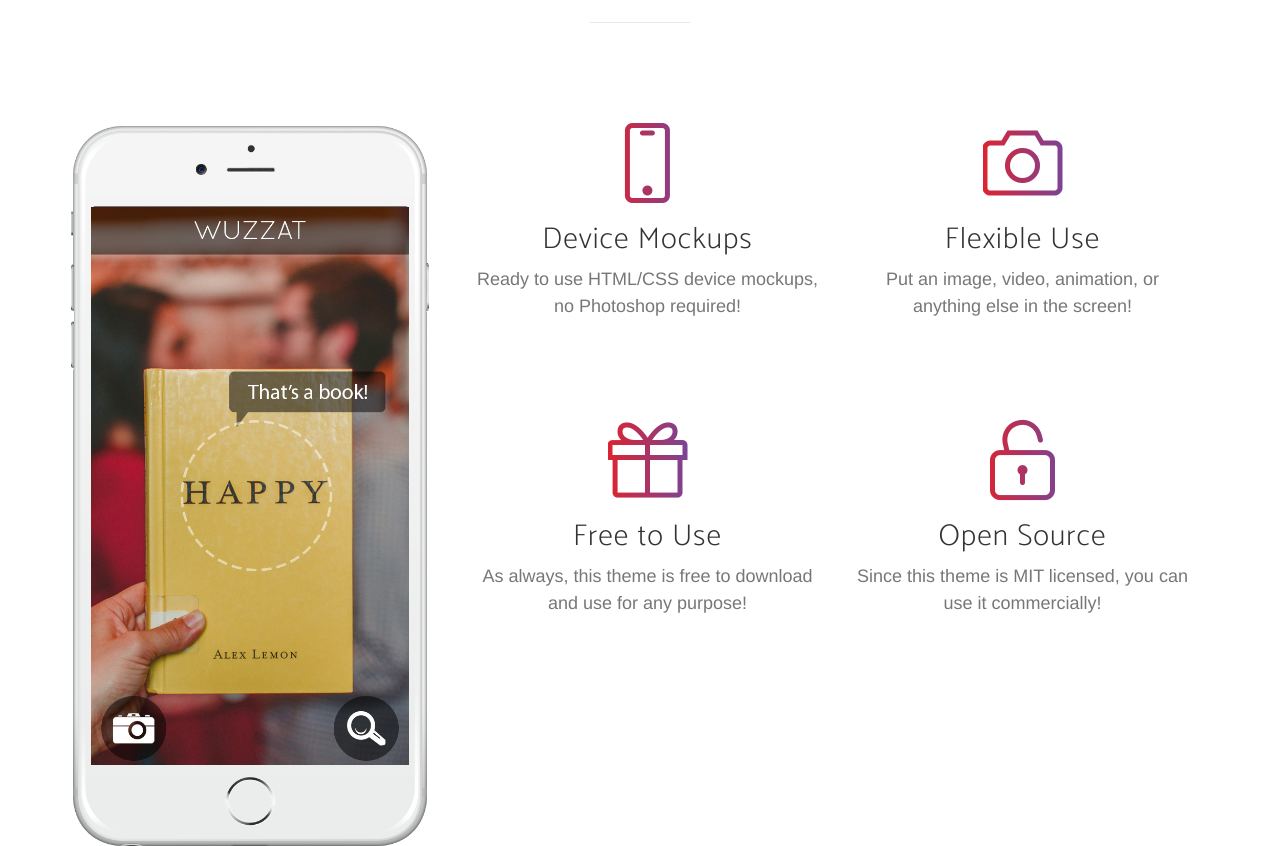
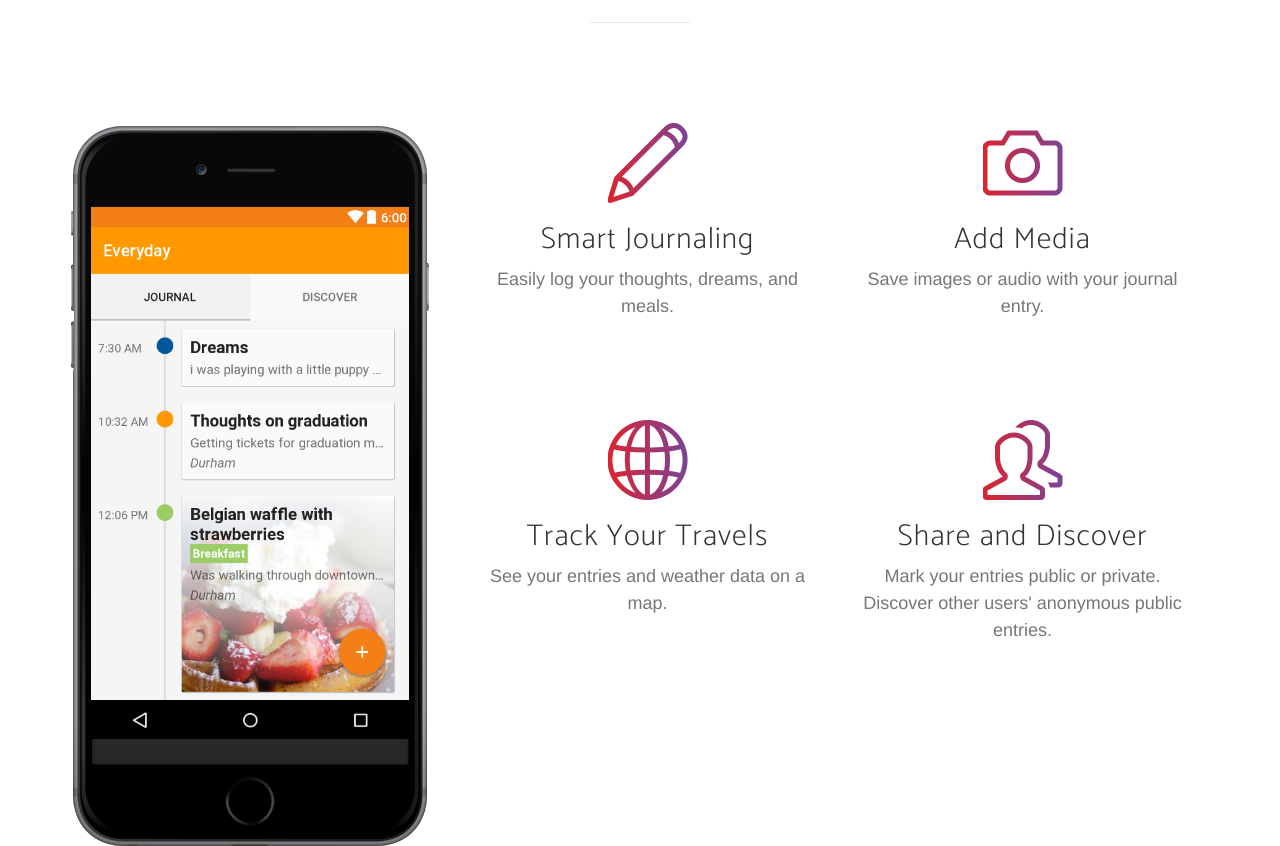
Before and after one commit to Joyce1114/Joyce1114.github.io, a website: page index.html in a window 1280 px wide. Shown: the part 1566-2412 px from the top of the page. Drawn offline with nearby package versions, Linux system fonts and the light colour scheme; a web font is replaced by a local one.

Commit message:
Change demo picture and features

```diff
--- a/index.html
+++ b/index.html
@@ -79,11 +79,11 @@
                 </div>
                 <div class="col-sm-5">
                     <div class="device-container">
-                        <div class="device-mockup iphone6_plus portrait white">
+                        <div class="device-mockup iphone6_plus portrait black">
                             <div class="device">
                                 <div class="screen">
                                     <!-- Demo image for screen mockup, you can put an image here, some HTML, an animation, video, or anything else! -->
-                                    <img src="img/demo-screen-1.jpg" class="img-responsive" alt="">
+                                    <img src="img/demo-screen-1.png" class="img-responsive" alt="">
                                 </div>
                                 <div class="button">
                                     <!-- You can hook the "home button" to some JavaScript events or just remove it -->
@@ -125,11 +125,11 @@
             <div class="row">
                 <div class="col-md-4">
                     <div class="device-container">
-                        <div class="device-mockup iphone6_plus portrait white">
+                        <div class="device-mockup iphone6_plus portrait black">
                             <div class="device">
                                 <div class="screen">
                                     <!-- Demo image for screen mockup, you can put an image here, some HTML, an animation, video, or anything else! -->
-                                    <img src="img/demo-screen-1.jpg" class="img-responsive" alt=""> </div>
+                                    <img src="img/demo-screen-1.png" class="img-responsive" alt=""> </div>
                                 <div class="button">
                                     <!-- You can hook the "home button" to some JavaScript events or just remove it -->
                                 </div>
@@ -142,32 +142,32 @@
                         <div class="row">
                             <div class="col-md-6">
                                 <div class="feature-item">
-                                    <i class="icon-screen-smartphone text-primary"></i>
-                                    <h3>Device Mockups</h3>
-                                    <p class="text-muted">Ready to use HTML/CSS device mockups, no Photoshop required!</p>
+                                    <i class="icon-pencil text-primary"></i>
+                                    <h3>Smart Journaling</h3>
+                                    <p class="text-muted">Easily log your thoughts, dreams, and meals.</p>
                                 </div>
                             </div>
                             <div class="col-md-6">
                                 <div class="feature-item">
                                     <i class="icon-camera text-primary"></i>
-                                    <h3>Flexible Use</h3>
-                                    <p class="text-muted">Put an image, video, animation, or anything else in the screen!</p>
+                                    <h3>Add Media</h3>
+                                    <p class="text-muted">Save images or audio with your journal entry.</p>
                                 </div>
                             </div>
                         </div>
                         <div class="row">
                             <div class="col-md-6">
                                 <div class="feature-item">
-                                    <i class="icon-present text-primary"></i>
-                                    <h3>Free to Use</h3>
-                                    <p class="text-muted">As always, this theme is free to download and use for any purpose!</p>
+                                    <i class="icon-globe text-primary"></i>
+                                    <h3>Track Your Travels</h3>
+                                    <p class="text-muted">See your entries and weather data on a map.</p>
                                 </div>
                             </div>
                             <div class="col-md-6">
                                 <div class="feature-item">
-                                    <i class="icon-lock-open text-primary"></i>
-                                    <h3>Open Source</h3>
-                                    <p class="text-muted">Since this theme is MIT licensed, you can use it commercially!</p>
+                                    <i class="icon-people text-primary"></i>
+                                    <h3>Share and Discover</h3>
+                                    <p class="text-muted">Mark your entries public or private. Discover other users' anonymous public entries.</p>
                                 </div>
                             </div>
                         </div>
```
Also changed, not shown: img/demo-screen-1.jpg (deleted), img/demo-screen-1.png (added), less/variables.less (line endings or trailing spaces).
